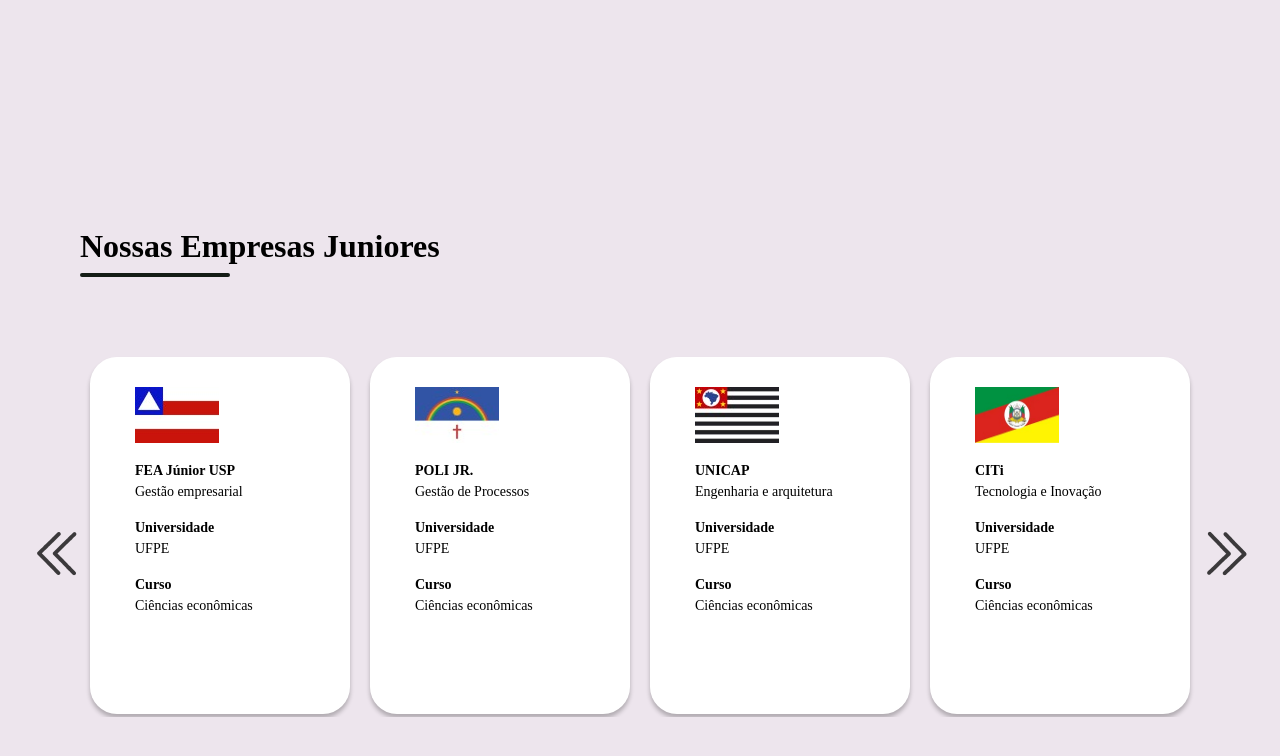
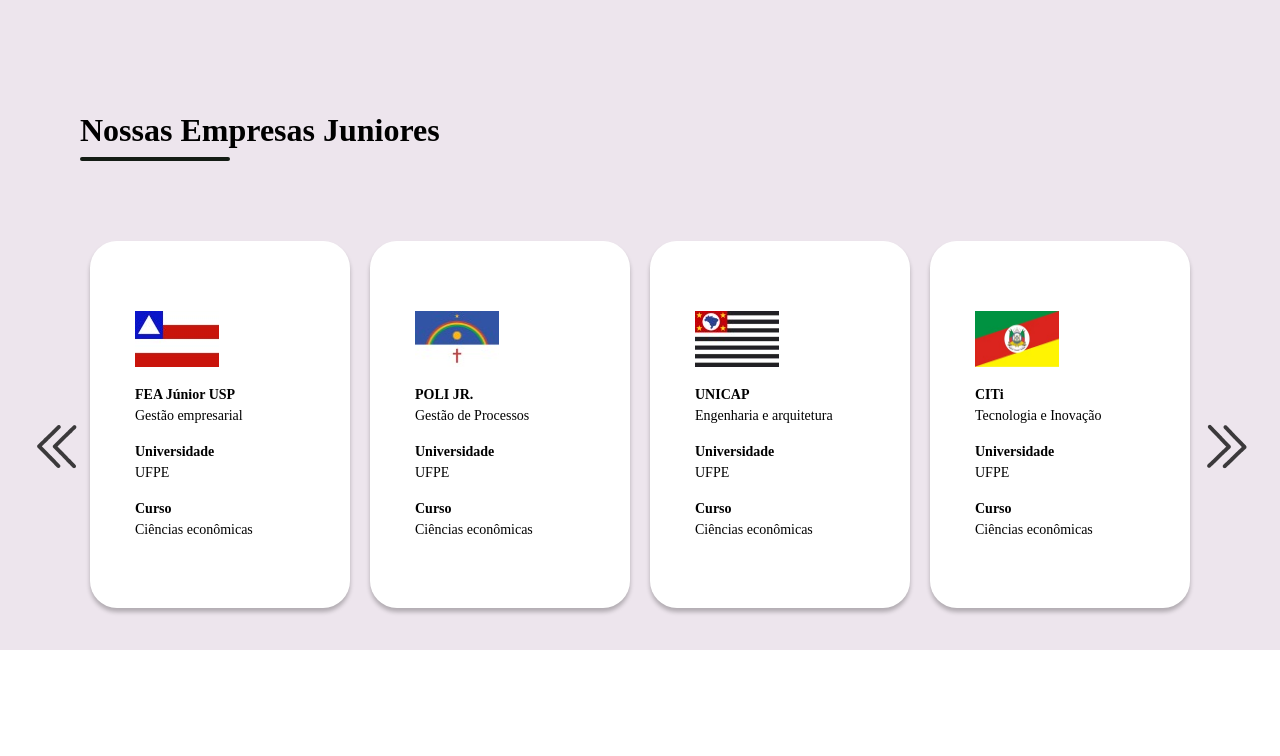
Before and after one commit to citi-onboarding/ecossistema-ejs, a React (Create React App) app in the folder client/: page / in a window 1280 px wide. Shown: the top 756 px of the page. Built offline with nearby package versions, Linux system fonts and the light colour scheme.

Commit message:
feat(feature/react-our-ejs):Card Padding

```diff
--- a/client/src/Components/EjCard/EjCard.css
+++ b/client/src/Components/EjCard/EjCard.css
@@ -1,10 +1,10 @@
 .ej-wrap {
     padding: 10px;
-    height: 350px;
 }
 
 .ej-card {
-    padding: 30px 45px;
+    margin: auto;
+    padding: 70px 45px;
     height: 85%;
     background: #FFFFFF;
     box-shadow: 0px 4px 4px rgba(0, 0, 0, 0.25);
--- a/client/src/Views/Enterprises/Enterprises.css
+++ b/client/src/Views/Enterprises/Enterprises.css
@@ -1,7 +1,6 @@
 .our-ejs {
     padding: 2rem 5rem;
     background-color: #EDE5ED;
-    height: 100vh;
     display: flex;
     justify-content: center;
     align-items: center;
```
